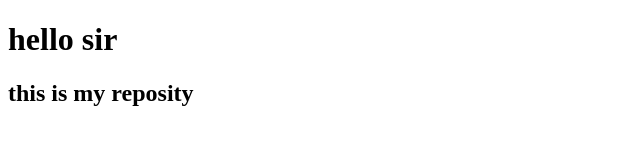
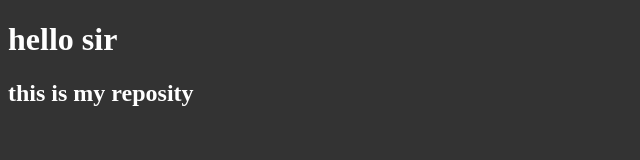
Before and after one commit to xussieny/proj1, a plain HTML site: page index.html in a window 1280 px wide. Shown: the whole page, without its empty margins (0-640 px from the left). Drawn offline with Linux system fonts and the light colour scheme.

Commit message:
add css file

```diff
--- /dev/null
+++ b/css/style.css
@@ -0,0 +1,4 @@
+body {
+  background-color: #333;
+  color: white;
+}
--- a/index.html
+++ b/index.html
@@ -4,6 +4,7 @@
     <meta charset="UTF-8" />
     <meta name="viewport" content="width=device-width, initial-scale=1.0" />
     <title>hello</title>
+    <link rel="stylesheet" href="./css/style.css" />
   </head>
   <body>
     <h1>hello sir</h1>
```
